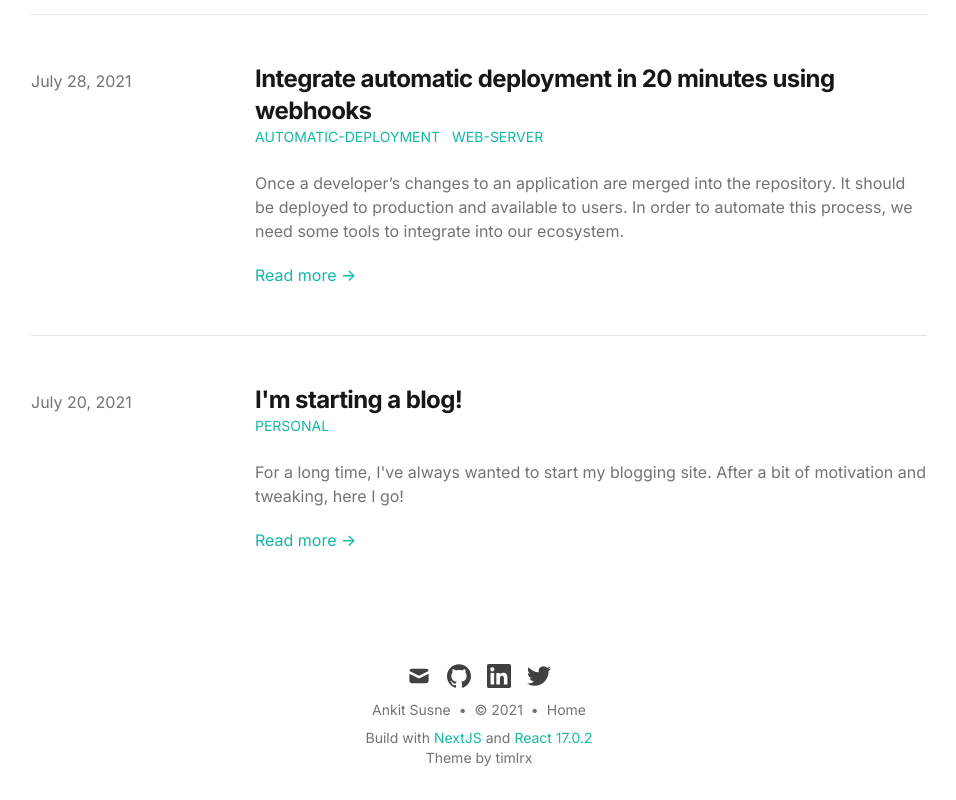
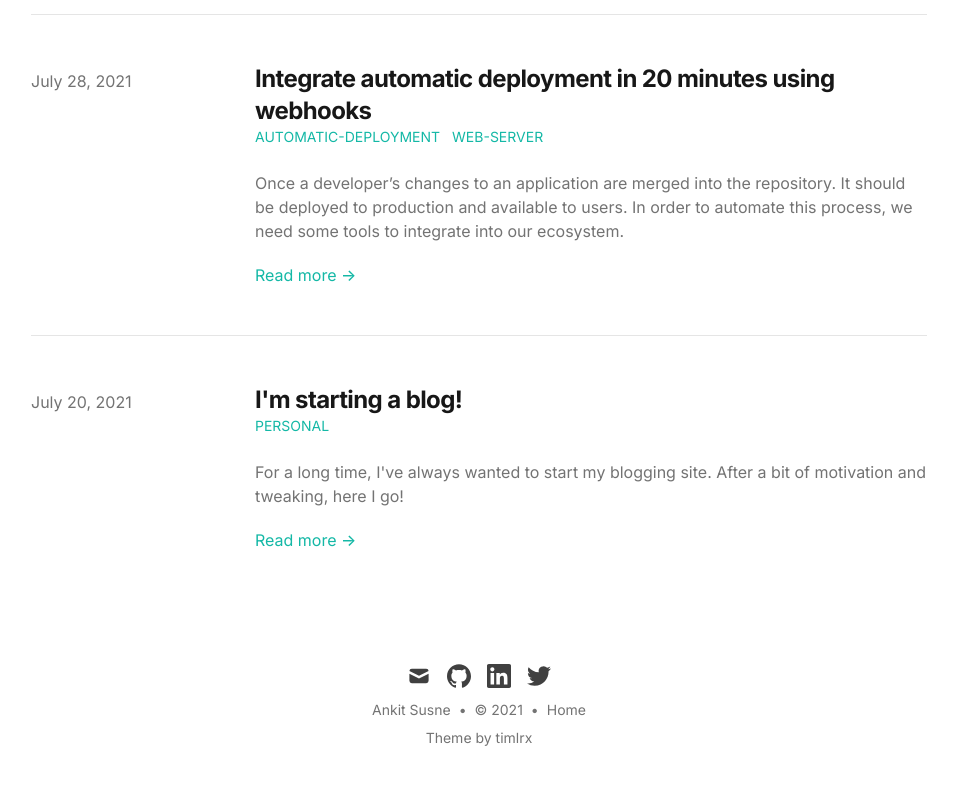
Before and after one commit to Anksus/anksus.me, a Next.js app: page / in a window 1280 px wide. Shown: the part 687-1487 px from the top of the page, without its empty margins (161-1117 px from the left). Built offline with nearby package versions, Linux system fonts and the light colour scheme; what @tailwindcss/typography would draw is missing.

Commit message:
Update Footer.js

```diff
--- a/components/Footer.js
+++ b/components/Footer.js
@@ -21,18 +21,7 @@ export default function Footer() {
           <div>{` • `}</div>
           <Link href="/">Home</Link>
         </div>
-        <h1 className="text-sm text-gray-500 dark:text-gray-400">
-          Build with
-          <span className="text-sm text-primary-500 hover:text-primary-600 dark:hover:text-primary-400">
-            {' '}
-            NextJS{' '}
-          </span>
-          and
-          <span className="text-sm text-primary-500 hover:text-primary-600 dark:hover:text-primary-400">
-            {' '}
-            React 17.0.2
-          </span>
-        </h1>
+
         <div className="mb-8 text-sm text-gray-500 dark:text-gray-400">
           <Link href="https://github.com/timlrx/tailwind-nextjs-starter-blog">Theme by timlrx</Link>
         </div>
```
